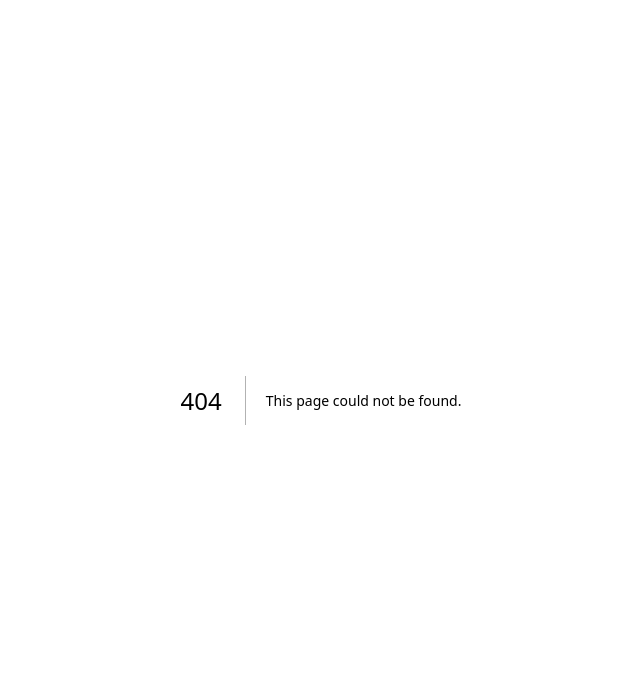
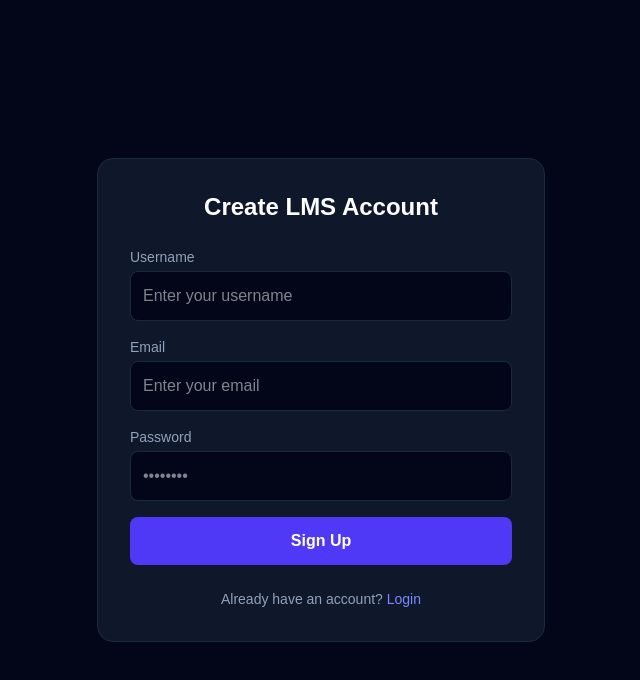
Before and after one commit to Shafin-01/LMS-Project, a Next.js app in the folder frontend/: page /register in a window 1280 px wide. Before the commit this address had no page. Shown: the top 680 px of the page, without its empty margins (319-959 px from the left). Built offline with nearby package versions, Linux system fonts and the light colour scheme; no server answers.

Commit message:
Added login and register pages

```diff
--- /dev/null
+++ b/frontend/src/app/login/page.tsx
@@ -0,0 +1,87 @@
+"use client";
+
+import { useState } from "react";
+import { useRouter } from "next/navigation";
+import { API_URL } from "@/lib/api";
+import Link from "next/link";
+
+export default function LoginPage() {
+  const [identifier, setIdentifier] = useState("");
+  const [password, setPassword] = useState("");
+  const [error, setError] = useState("");
+  const router = useRouter();
+
+  const handleLogin = async (e: React.FormEvent) => {
+    e.preventDefault();
+    setError("");
+
+    try {
+      const res = await fetch(`${API_URL}/api/auth/local`, {
+        method: "POST",
+        headers: { "Content-Type": "application/json" },
+        body: JSON.stringify({ identifier, password }),
+      });
+
+      const data = await res.json();
+
+      if (!res.ok) {
+        throw new Error(data.error?.message || "Failed to login");
+      }
+
+      // লগইন সফল হলে ব্রাউজারের লোকাল স্টোরেজে টোকেন সেভ হবে
+      localStorage.setItem("jwt", data.jwt);
+      localStorage.setItem("user", JSON.stringify(data.user));
+
+      router.push("/");
+    } catch (err: any) {
+      setError(err.message);
+    }
+  };
+
+  return (
+    <main className="min-h-screen bg-slate-950 text-white flex items-center justify-center p-6">
+      <div className="bg-slate-900 border border-slate-800 p-8 rounded-2xl max-w-md w-full space-y-6">
+        <h1 className="text-2xl font-bold text-center">Login to LMS</h1>
+
+        {error && <p className="text-red-500 text-sm bg-red-950/50 p-3 rounded-lg">{error}</p>}
+
+        <form onSubmit={handleLogin} className="space-y-4">
+          <div>
+            <label className="block text-sm font-medium text-slate-400 mb-1">Email or Username</label>
+            <input
+              type="text"
+              value={identifier}
+              onChange={(e) => setIdentifier(e.target.value)}
+              required
+              className="w-full bg-slate-950 border border-slate-800 rounded-lg p-3 text-white focus:outline-none focus:border-indigo-500"
+              placeholder="Enter your email or username"
+            />
+          </div>
+
+          <div>
+            <label className="block text-sm font-medium text-slate-400 mb-1">Password</label>
+            <input
+              type="password"
+              value={password}
+              onChange={(e) => setPassword(e.target.value)}
+              required
+              className="w-full bg-slate-950 border border-slate-800 rounded-lg p-3 text-white focus:outline-none focus:border-indigo-500"
+              placeholder="••••••••"
+            />
+          </div>
+
+          <button
+            type="submit"
+            className="w-full bg-indigo-600 hover:bg-indigo-500 text-white font-semibold py-3 rounded-lg transition-colors"
+          >
+            Sign In
+          </button>
+        </form>
+
+        <p className="text-center text-sm text-slate-400">
+          Don't have an account? <Link href="/register" className="text-indigo-400 hover:underline">Register</Link>
+        </p>
+      </div>
+    </main>
+  );
+}
--- /dev/null
+++ b/frontend/src/app/register/page.tsx
@@ -0,0 +1,99 @@
+"use client";
+
+import { useState } from "react";
+import { useRouter } from "next/navigation";
+import { API_URL } from "@/lib/api";
+import Link from "next/link";
+
+export default function RegisterPage() {
+  const [username, setUsername] = useState("");
+  const [email, setEmail] = useState("");
+  const [password, setPassword] = useState("");
+  const [error, setError] = useState("");
+  const router = useRouter();
+
+  const handleRegister = async (e: React.FormEvent) => {
+    e.preventDefault();
+    setError("");
+
+    try {
+      const res = await fetch(`${API_URL}/api/auth/local/register`, {
+        method: "POST",
+        headers: { "Content-Type": "application/json" },
+        body: JSON.stringify({ username, email, password }),
+      });
+
+      const data = await res.json();
+
+      if (!res.ok) {
+        throw new Error(data.error?.message || "Failed to register");
+      }
+
+      localStorage.setItem("jwt", data.jwt);
+      localStorage.setItem("user", JSON.stringify(data.user));
+
+      router.push("/");
+    } catch (err: any) {
+      setError(err.message);
+    }
+  };
+
+  return (
+    <main className="min-h-screen bg-slate-950 text-white flex items-center justify-center p-6">
+      <div className="bg-slate-900 border border-slate-800 p-8 rounded-2xl max-w-md w-full space-y-6">
+        <h1 className="text-2xl font-bold text-center">Create LMS Account</h1>
+
+        {error && <p className="text-red-500 text-sm bg-red-950/50 p-3 rounded-lg">{error}</p>}
+
+        <form onSubmit={handleRegister} className="space-y-4">
+          <div>
+            <label className="block text-sm font-medium text-slate-400 mb-1">Username</label>
+            <input
+              type="text"
+              value={username}
+              onChange={(e) => setUsername(e.target.value)}
+              required
+              className="w-full bg-slate-950 border border-slate-800 rounded-lg p-3 text-white focus:outline-none focus:border-indigo-500"
+              placeholder="Enter your username"
+            />
+          </div>
+
+          <div>
+            <label className="block text-sm font-medium text-slate-400 mb-1">Email</label>
+            <input
+              type="email"
+              value={email}
+              onChange={(e) => setEmail(e.target.value)}
+              required
+              className="w-full bg-slate-950 border border-slate-800 rounded-lg p-3 text-white focus:outline-none focus:border-indigo-500"
+              placeholder="Enter your email"
+            />
+          </div>
+
+          <div>
+            <label className="block text-sm font-medium text-slate-400 mb-1">Password</label>
+            <input
+              type="password"
+              value={password}
+              onChange={(e) => setPassword(e.target.value)}
+              required
+              className="w-full bg-slate-950 border border-slate-800 rounded-lg p-3 text-white focus:outline-none focus:border-indigo-500"
+              placeholder="••••••••"
+            />
+          </div>
+
+          <button
+            type="submit"
+            className="w-full bg-indigo-600 hover:bg-indigo-500 text-white font-semibold py-3 rounded-lg transition-colors"
+          >
+            Sign Up
+          </button>
+        </form>
+
+        <p className="text-center text-sm text-slate-400">
+          Already have an account? <Link href="/login" className="text-indigo-400 hover:underline">Login</Link>
+        </p>
+      </div>
+    </main>
+  );
+}
```
